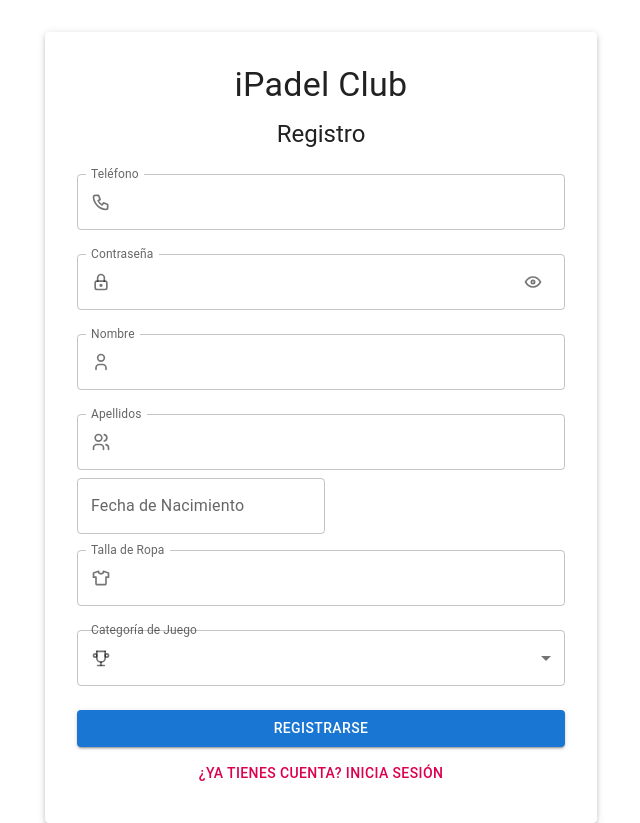
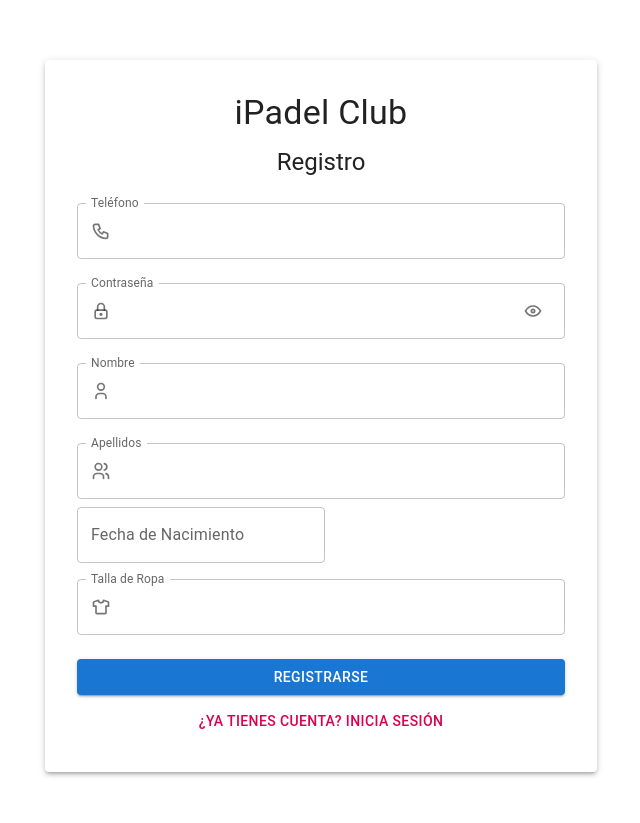
Before and after one commit to aces-gdl/iPadel-club-go-js, a React (Create React App) app in the folder ui/: page /auth/register in a window 1280 px wide. Shown: the whole page, without its empty margins (319-959 px from the left). After the commit the page ends 800 px from the top, so only its background shows below. Built offline with nearby package versions, Linux system fonts and the light colour scheme.

Commit message:
Cambios model.Persona y en pantalla registro

```diff
--- a/ui/src/pages/RegisterPage.js
+++ b/ui/src/pages/RegisterPage.js
@@ -12,10 +12,6 @@ import {
     InputAdornment,
     Snackbar,
     Alert,
-    Select,
-    MenuItem,
-    FormControl,
-    InputLabel,
     useTheme,
     useMediaQuery,
 } from '@mui/material';
@@ -33,7 +29,6 @@ import {
     IconUsers,
     IconCalendar,
     IconShirt,
-    IconTrophy
 } from '@tabler/icons-react';
 import axios from 'axios';
 
@@ -50,7 +45,6 @@ const validationSchema = Yup.object({
     lastName: Yup.string().required("Los apellidos son requeridos"),
     birthDate: Yup.date().required("La fecha de nacimiento es requerida"),
     clothingSize: Yup.string().required("La talla de ropa es requerida"),
-    playingCategory: Yup.string().required("La categoría de juego es requerida"),
 });
 
 const RegisterPage = () => {
@@ -68,14 +62,13 @@ const RegisterPage = () => {
             lastName: '',
             birthDate: null,
             clothingSize: '',
-            playingCategory: '',
         },
         validationSchema: validationSchema,
         onSubmit: async (values) => {
             try {
                 await axios.post('/v1/auth/register', values);
                 setSnackbar({ open: true, message: 'Registro exitoso. Inicia sesión para continuar.', severity: 'success' });
-                setTimeout(() => navigate('/v1/auth/login'), 1500);
+                setTimeout(() => navigate('/auth/login'), 1500);
             } catch (err) {
                 setSnackbar({ open: true, message: 'Error en el registro. Inténtalo de nuevo.', severity: 'error' });
             }
@@ -215,31 +208,6 @@ const RegisterPage = () => {
                                     ),
                                 }}
                             />
-                            {/* Playing Category Select */}
-                            <FormControl fullWidth margin="normal">
-                                <InputLabel id="playingCategory-label">Categoría de Juego</InputLabel>
-                                <Select
-                                    labelId="playingCategory-label"
-                                    id="playingCategory"
-                                    name="playingCategory"
-                                    value={formik.values.playingCategory}
-                                    onChange={formik.handleChange}
-                                    error={formik.touched.playingCategory && Boolean(formik.errors.playingCategory)}
-                                    startAdornment={
-                                        <InputAdornment position="start">
-                                            <IconTrophy size={isMobile ? 16 : 20} />
-                                        </InputAdornment>
-                                    }
-                                >
-                                    <MenuItem value="Primera">Primera</MenuItem>
-                                    <MenuItem value="Segunda">Segunda</MenuItem>
-                                    <MenuItem value="Tercera">Tercera</MenuItem>
-                                </Select>
-                                {formik.touched.playingCategory && formik.errors.playingCategory && (
-                                    <Typography color="error">{formik.errors.playingCategory}</Typography>
-                                )}
-                            </FormControl>
-                            {/* Submit Button */}
                             <Button
                                 color="primary"
                                 variant="contained"
```
Also changed, not shown: 17 other files (tests, documents, lock files or other folders).
